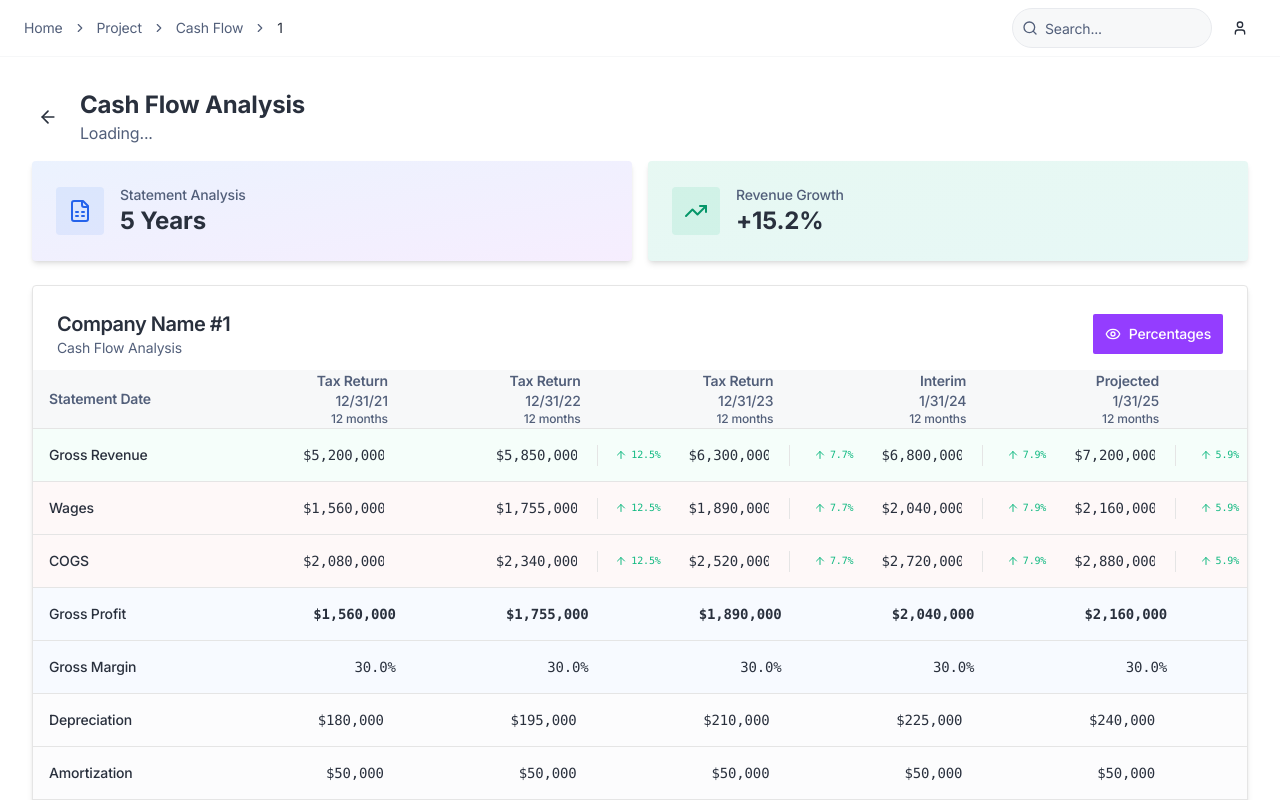
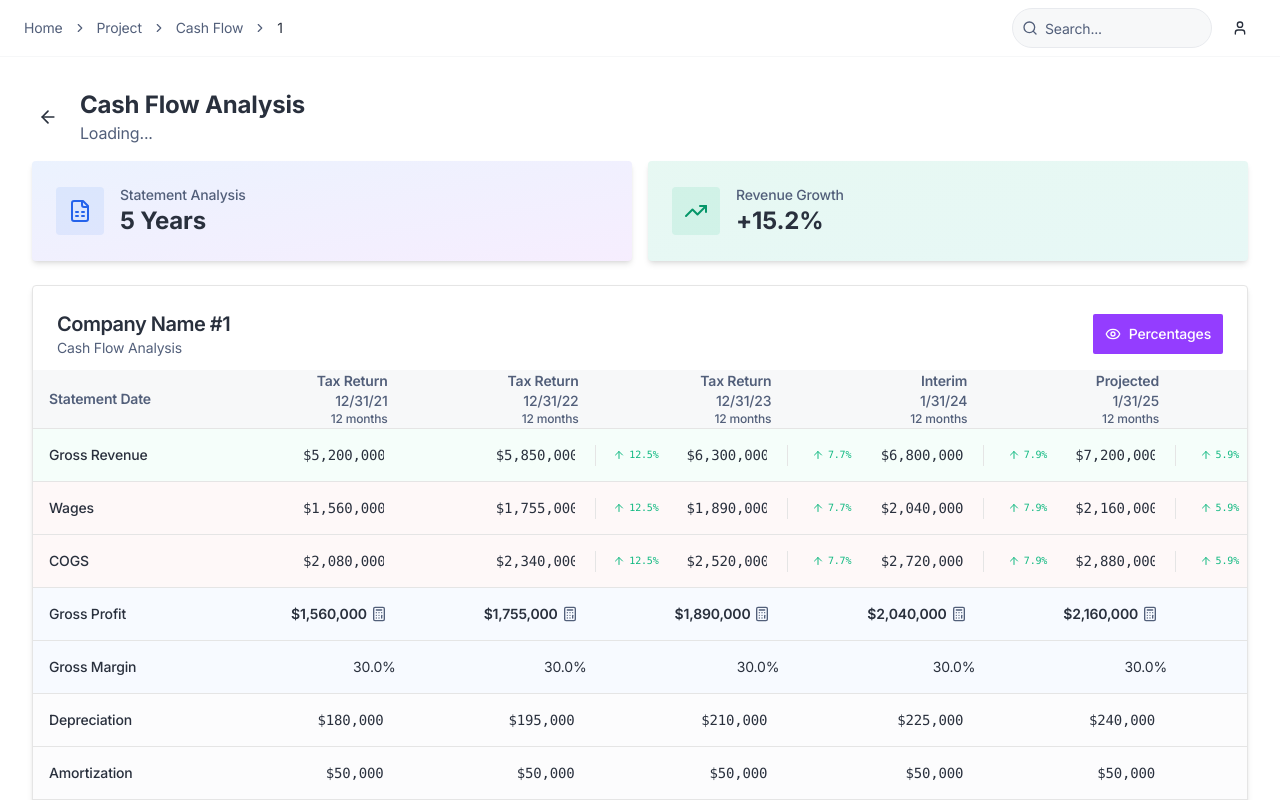
Before and after one commit to parth11790/bank-project-sphere, a React (Vite) app: page /project/cash-flow/1 in a window 1280 px wide. Shown: the top 800 px of the page. Built offline with nearby package versions, Linux system fonts and the light colour scheme.

Commit message:
Fix: Show calculation for calculated values
Provide a way to show calculation for calculated values and percentages without consuming table space.

```diff
--- a/src/components/cashFlow/CashFlowTableCell.tsx
+++ b/src/components/cashFlow/CashFlowTableCell.tsx
@@ -2,7 +2,9 @@
 import React from 'react';
 import { Input } from '@/components/ui/input';
 import { TableCell } from '@/components/ui/table';
+import { Tooltip, TooltipContent, TooltipProvider, TooltipTrigger } from '@/components/ui/tooltip';
 import ChangeIndicator from './ChangeIndicator';
+import { Calculator } from 'lucide-react';
 
 interface CashFlowTableCellProps {
   rowKey: string;
@@ -27,7 +29,7 @@ const CashFlowTableCell: React.FC<CashFlowTableCellProps> = ({
   calculateYearlyChange,
   showPercentages = true
 }) => {
-  const percentageOnlyRows = ['growth', 'grossMargin', 'nom'];
+  const percentageOnlyRows = ['grossMargin', 'nom'];
   const ratioOnlyRows = ['dscPreOc', 'dscPostOc'];
   const isPercentageOnly = percentageOnlyRows.includes(rowKey);
   const isRatioOnly = ratioOnlyRows.includes(rowKey);
@@ -43,6 +45,37 @@ const CashFlowTableCell: React.FC<CashFlowTableCellProps> = ({
       return val.toFixed(2);
     }
     return formatCurrency(val);
+  };
+
+  const renderCalculationTooltip = () => {
+    if (rowKey === 'grossProfit') {
+      const grossRevenue = document.querySelector(`[data-row-key="grossRevenue"][data-period-index="${periodIndex}"]`)?.textContent;
+      const cogs = document.querySelector(`[data-row-key="cogs"][data-period-index="${periodIndex}"]`)?.textContent;
+
+      return (
+        <TooltipProvider>
+          <Tooltip>
+            <TooltipTrigger asChild>
+              <div className="flex items-center gap-1 cursor-help">
+                <span>{formatValue(value)}</span>
+                <Calculator className="h-4 w-4 text-muted-foreground" />
+              </div>
+            </TooltipTrigger>
+            <TooltipContent className="p-4 max-w-sm">
+              <p className="font-medium mb-2">Gross Profit Calculation</p>
+              <div className="space-y-1 text-sm">
+                <p>Gross Revenue: {grossRevenue}</p>
+                <p>- COGS: {cogs}</p>
+                <div className="border-t mt-2 pt-2">
+                  <p>= Gross Profit: {formatValue(value)}</p>
+                </div>
+              </div>
+            </TooltipContent>
+          </Tooltip>
+        </TooltipProvider>
+      );
+    }
+    return formatValue(value);
   };
 
   if (isEditable) {
@@ -74,10 +107,10 @@ const CashFlowTableCell: React.FC<CashFlowTableCellProps> = ({
   }
 
   return (
-    <TableCell className="p-2 h-12">
+    <TableCell className="p-2 h-12" data-row-key={rowKey} data-period-index={periodIndex}>
       <div className="flex items-center">
-        <div className="flex-1 pr-2">
-          <span className="block text-right font-mono tabular-nums">{formatValue(value)}</span>
+        <div className="flex-1 pr-2 text-right">
+          {renderCalculationTooltip()}
         </div>
         {showChangeIndicator && calculateYearlyChange && (
           <div className="w-16 text-right border-l pl-2">
```
